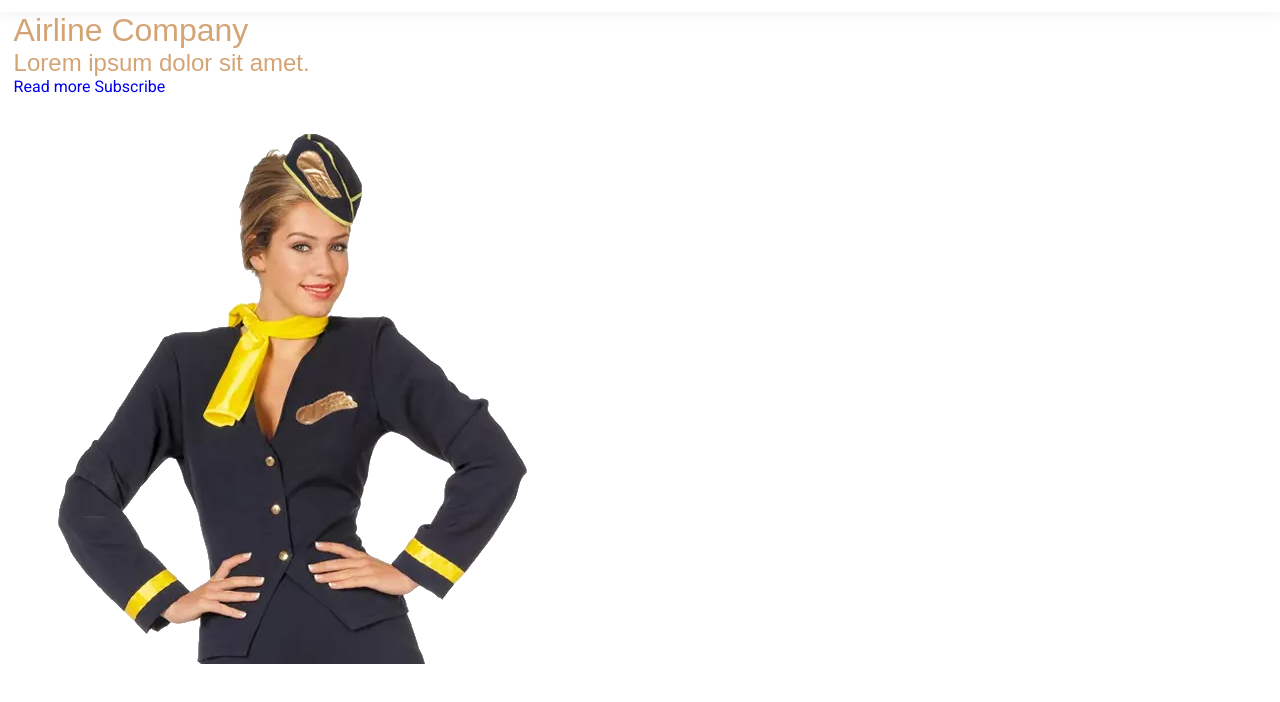
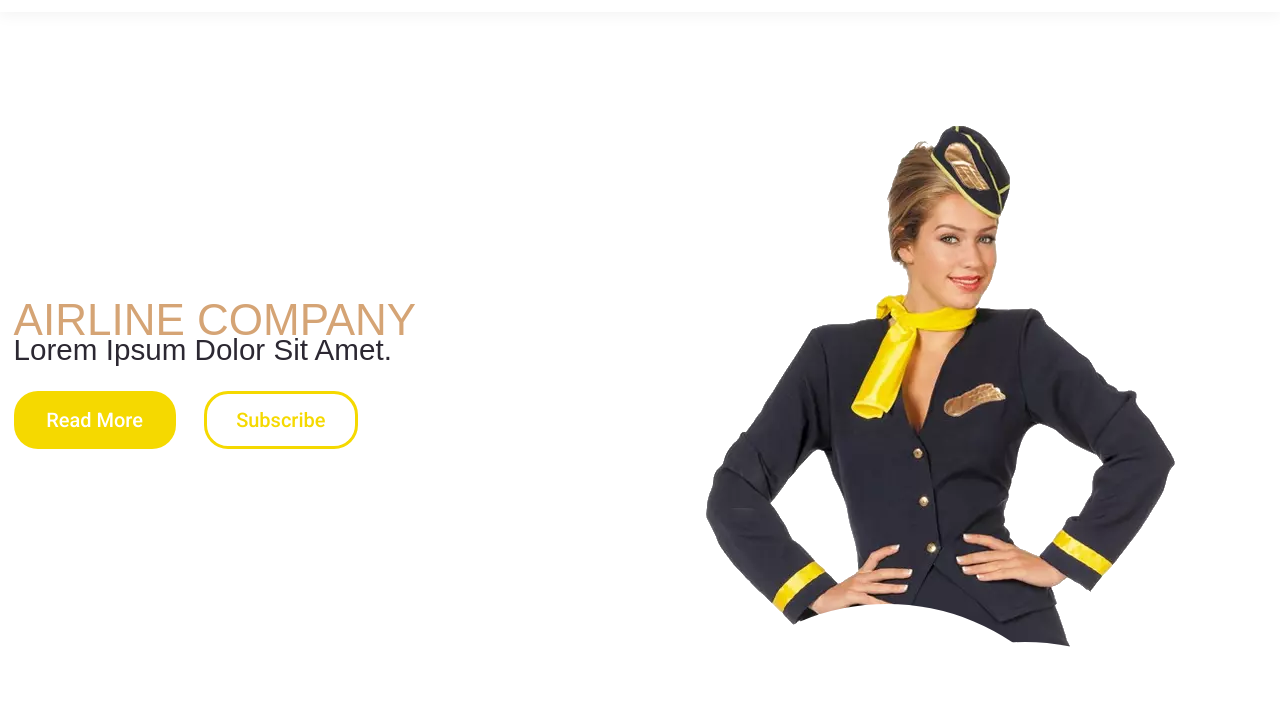
Before and after one commit to adrjmiranda/airline-home-page-design, a website built with webpack: page public/index.html in a window 1280 px wide. Shown: the part 68-770 px from the top of the page. Built offline with nearby package versions, Linux system fonts and the light colour scheme; a web font is replaced by a local one.

Commit message:
style: created banner style

```diff
--- a/public/assets/css/style.css
+++ b/public/assets/css/style.css
@@ -28,6 +28,7 @@
 
 	/* Border Radius */
 	--btn-radius: 1.5rem;
+	--circle-radius: 50%;
 
 	/* Width */
 	--container-mw: 1280px;
@@ -58,6 +59,12 @@ a {
 	text-decoration: none;
 }
 
+button {
+	background-color: transparent;
+	border: none;
+	outline: none;
+}
+
 ul {
 	list-style: none;
 }
@@ -78,6 +85,16 @@ img {
 .logo img {
 	width: 50px;
 	opacity: 0.75;
+}
+
+.btn {
+	border: 3px solid transparent;
+	border-radius: var(--btn-radius);
+	padding: 0.85rem 1.85rem;
+	font-weight: var(--medium-fw);
+	font-size: var(--lg-fs);
+	transition: 0.45s ease-in-out;
+	text-transform: capitalize;
 }
 
 /***************** NAVBAR *******************/
@@ -112,5 +129,71 @@ img {
 /************** End of NAVBAR ***************/
 
 /***************** BANNER *******************/
-/* TODO: Create BANNER style */
+.banner-content {
+	min-height: calc(100vh - 80px);
+	display: grid;
+	grid-template-columns: repeat(2, 1fr);
+	column-gap: 2.75rem;
+	align-items: center;
+}
+
+.banner-title {
+	font-size: var(--xxl-fs);
+	text-transform: uppercase;
+}
+
+.banner-subtitle {
+	font-size: var(--xl-fs);
+	color: var(--black-color-10);
+	text-transform: capitalize;
+	margin-top: -0.75rem;
+	margin-bottom: 1.5rem;
+}
+
+.banner-links {
+	display: flex;
+	align-items: center;
+	gap: 1.75rem;
+}
+
+.primary-btn {
+	background-color: var(--primary-color);
+	color: var(--white-color-00);
+}
+
+.secondary-btn {
+	border-color: var(--primary-color);
+	color: var(--primary-color);
+}
+
+.primary-btn:hover {
+	background-color: transparent;
+	color: var(--primary-color);
+	border-color: var(--primary-color);
+}
+
+.secondary-btn:hover {
+	background-color: var(--primary-color);
+	color: var(--white-color-00);
+}
+
+.banner-image {
+	position: relative;
+}
+
+.banner-image::after,
+.banner-image::before {
+	position: absolute;
+	content: '';
+	width: 450px;
+	height: 450px;
+	border-radius: var(--circle-radius);
+	background-color: var(--white-color-00);
+	bottom: -70%;
+}
+
+.banner-image::before {
+	right: 1rem;
+	bottom: -27.25rem;
+}
 /************** End of BANNER ***************/
```
